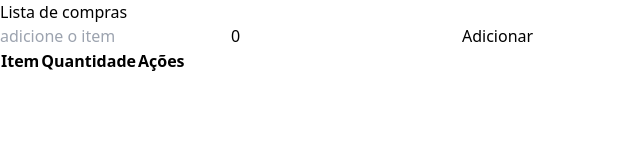
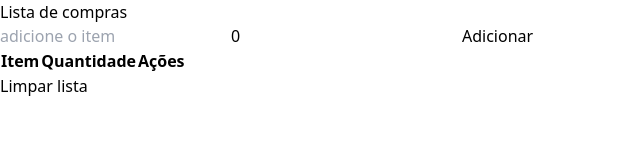
Before and after one commit to Gustavo-NSAbreu/Shopping_List, a React (Vite) app: page / in a window 1280 px wide. Shown: the top 164 px of the page, without its empty margins (0-640 px from the left). Built offline with nearby package versions, Linux system fonts and the light colour scheme.

Commit message:
adding remove all items functionality

```diff
--- a/src/App.tsx
+++ b/src/App.tsx
@@ -67,6 +67,7 @@ function App() {
           }
         </tbody>
       </table>
+      <button onClick={() => setLista([])}>Limpar lista</button>
     </div>
   </div>
 }
```
